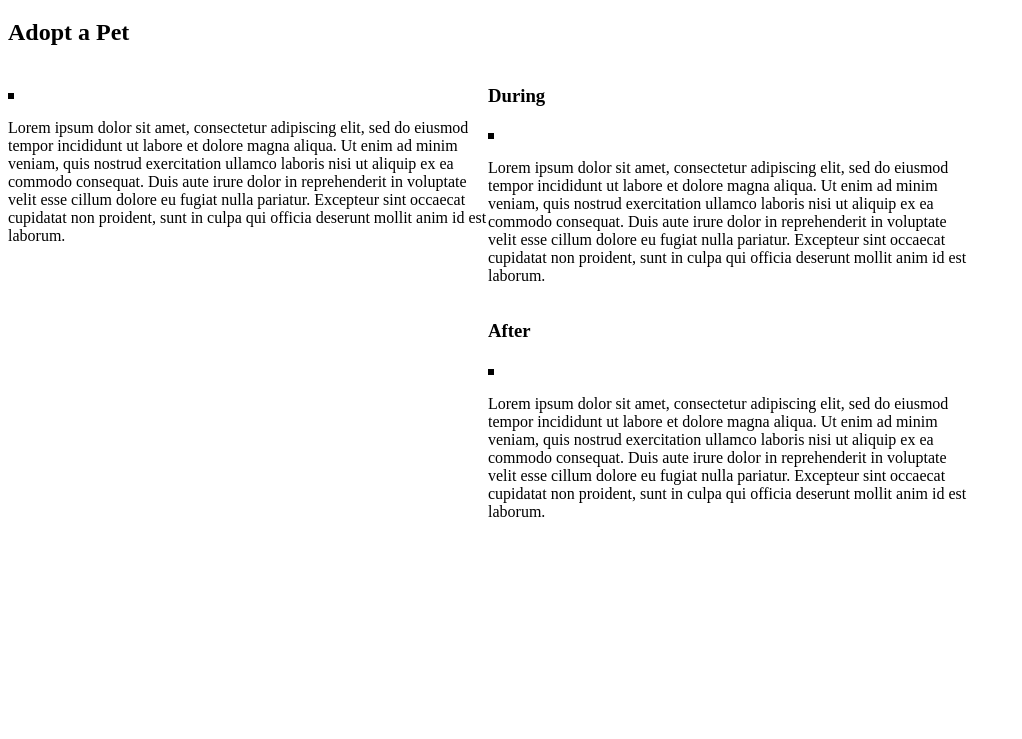
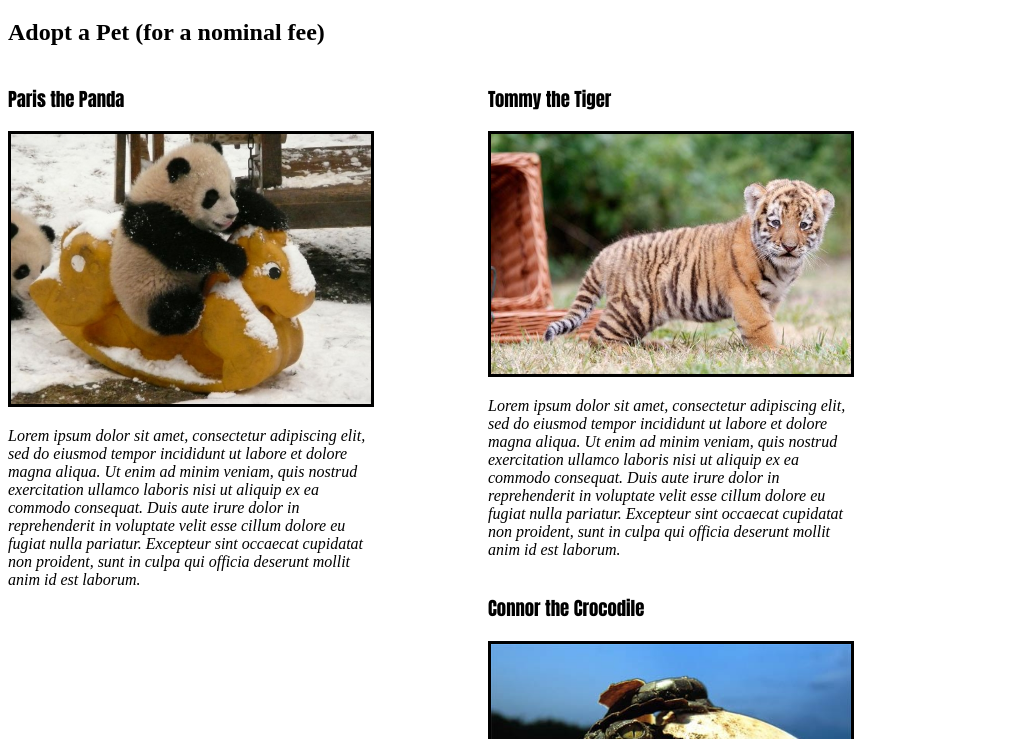
Before and after one commit to Benjamin09/animal-shelter, a plain HTML site: page index.html in a window 1280 px wide. Shown: the part 61-800 px from the top of the page, without its empty margins (0-1022 px from the left). Drawn offline with Linux system fonts and the light colour scheme.

Commit message:
add styling for columns. filled out README.md

```diff
--- a/css/styles.css
+++ b/css/styles.css
@@ -7,3 +7,11 @@ img {
     width: 480px;
     float: left;
 }
+.column p {
+    width: 360px;
+    font-style: italic;
+}
+
+.column h3 {
+    font-family: Impact;
+}
--- a/index.html
+++ b/index.html
@@ -2,24 +2,25 @@
 <html>
   <head>
     <link href="css/styles.css" rel="stylesheet" type="text/css">
-    <title>Gary's Animal Shelter</title>
+    <title>Gary's Exotic Animal Shelter</title>
   </head>
   <body>
     <h1>Gary's Animal Shelter</h1>
-    <h2>Adopt a Pet</h2>
+    <h2>Adopt a Pet (for a nominal fee)</h2>
 
-    <div class="column" id="before">
-      <h3></h3>
-      <img src="" alt="">
+    <div class="column">
+      <h3>Paris the Panda</h3>
+      <img src="panda.jpg" alt="baby panda">
       <p>Lorem ipsum dolor sit amet, consectetur adipiscing elit, sed do eiusmod tempor incididunt ut labore et dolore magna aliqua. Ut enim ad minim veniam, quis nostrud exercitation ullamco laboris nisi ut aliquip ex ea commodo consequat. Duis aute irure dolor in reprehenderit in voluptate velit esse cillum dolore eu fugiat nulla pariatur. Excepteur sint occaecat cupidatat non proident, sunt in culpa qui officia deserunt mollit anim id est laborum.</p>
     </div>
-    <div class="column" id="">
-      <h3>During</h3>
-      <img src="" alt="">
+    <div class="column">
+      <h3>Tommy the Tiger</h3>
+      <img src="tiger.jpg" alt="baby tiger">
       <p>Lorem ipsum dolor sit amet, consectetur adipiscing elit, sed do eiusmod tempor incididunt ut labore et dolore magna aliqua. Ut enim ad minim veniam, quis nostrud exercitation ullamco laboris nisi ut aliquip ex ea commodo consequat. Duis aute irure dolor in reprehenderit in voluptate velit esse cillum dolore eu fugiat nulla pariatur. Excepteur sint occaecat cupidatat non proident, sunt in culpa qui officia deserunt mollit anim id est laborum.</p>
-    <div class="column" id="after">
-        <h3>After</h3>
-        <img src="" alt="">
+    </div>
+    <div class="column">
+        <h3>Connor the Crocodile</h3>
+        <img src="crocodile.jpg" alt="baby crocodile">
         <p>Lorem ipsum dolor sit amet, consectetur adipiscing elit, sed do eiusmod tempor incididunt ut labore et dolore magna aliqua. Ut enim ad minim veniam, quis nostrud exercitation ullamco laboris nisi ut aliquip ex ea commodo consequat. Duis aute irure dolor in reprehenderit in voluptate velit esse cillum dolore eu fugiat nulla pariatur. Excepteur sint occaecat cupidatat non proident, sunt in culpa qui officia deserunt mollit anim id est laborum.</p>
       </div>
     </body>
```
Also changed, not shown: crocodile.jpg (added), panda.jpg (added), tiger.jpg (added), 1 other file.
